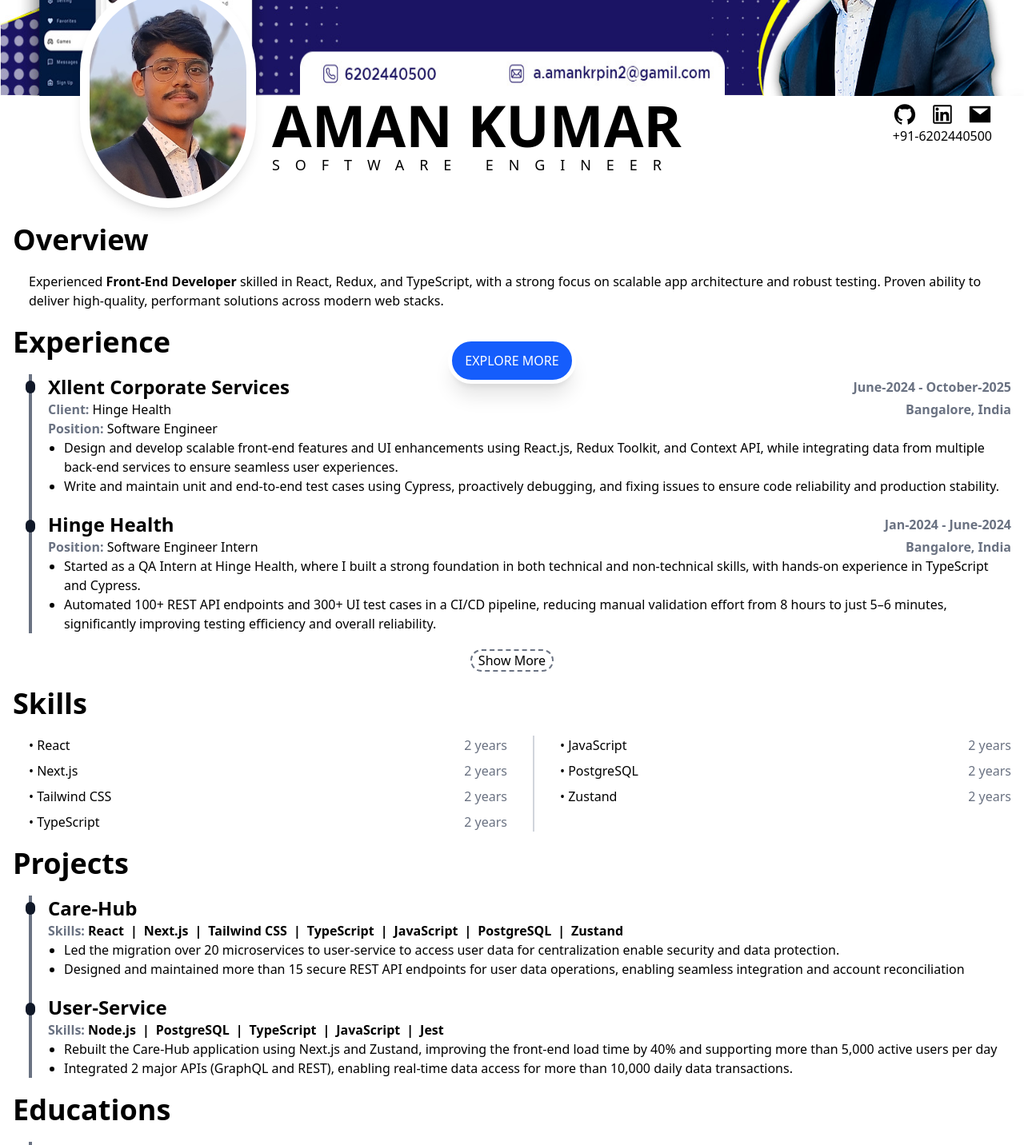
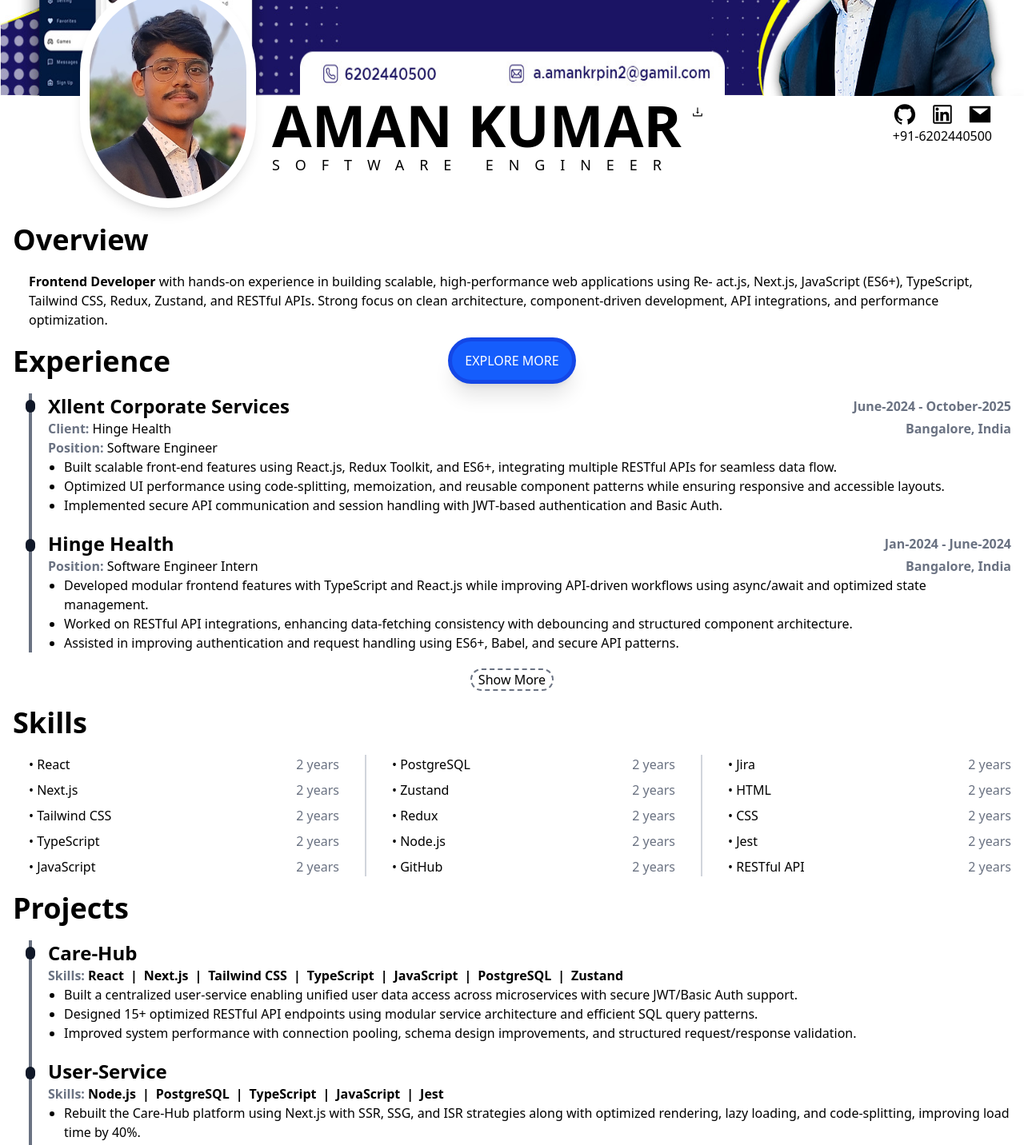
Before and after one commit to Pk-aman/Aman-Kumar, a Next.js app: page / in a window 1280 px wide. Shown: the part 280-1712 px from the top of the page at 80% size. Built offline with nearby package versions, Linux system fonts and the light colour scheme.

Commit message:
update-detatils

```diff
--- a/app/components/homeComponents/contactForm.tsx
+++ b/app/components/homeComponents/contactForm.tsx
@@ -56,7 +56,7 @@
 
   return (
     <>
-      <div className="p-5">
+      <div className="p-5 mt-5 border rounded-3xl shadow-2xl">
         <div className="text-4xl font-bold flex justify-center items-center">
           <h1>Contact Me</h1>
         </div>
--- a/app/components/homeComponents/coverImage.tsx
+++ b/app/components/homeComponents/coverImage.tsx
@@ -3,7 +3,7 @@
 import coverImage from "../../assets/poster.jpg";
 import profileImage from "../../assets/pp.jpg";
 import { overviewData } from "@/app/data/data";
-import { AiOutlineGithub, AiOutlineLinkedin, AiFillMail } from "react-icons/ai";
+import { AiOutlineGithub, AiOutlineLinkedin, AiFillMail, AiOutlineCloudDownload, AiOutlineDownload } from "react-icons/ai";
 import Link from "next/link";
 
 function CoverImage() {
@@ -30,9 +30,14 @@
             {/* Name */}
             <div className="flex justify-between gap-4">
               <div className="flex-shrink-0">
-                <p className="text-7xl font-bold text-black">
-                  {overviewData.name}
-                </p>
+                <div className="flex gap-3">
+                  <p className="text-7xl font-bold text-black">
+                    {overviewData.name}
+                  </p>
+                  <a href='/AmanKumar_Resume_Frontend.pdf' download>
+                  <AiOutlineDownload className="font-bold text-blue mt-3"/>
+                  </a>
+                </div>
                 <p
                   className="text-lg text-black"
                   style={{ letterSpacing: "1.05em" }}
--- a/app/components/homeComponents/overview.tsx
+++ b/app/components/homeComponents/overview.tsx
@@ -4,7 +4,7 @@
 function Overview() {
   const renderDescription = () => {
     const text = overviewData.description;
-    const boldText = "Front-End Developer";
+    const boldText = "Frontend Developer";
     const parts = text.split(boldText);
 
     return (
--- a/app/components/homeComponents/skills.tsx
+++ b/app/components/homeComponents/skills.tsx
@@ -2,17 +2,28 @@
 
 function Skills() {
   // Split skills into two columns
-  const midPoint = Math.ceil(skillsData.length / 2);
-  const leftColumn = skillsData.slice(0, midPoint);
-  const rightColumn = skillsData.slice(midPoint);
+  const breakPoint = Math.ceil(skillsData.length / 3);
+  const leftColumn = skillsData.slice(0, breakPoint);
+  const centerColumn = skillsData.slice(breakPoint, 2*breakPoint)
+  const rightColumn = skillsData.slice(2*breakPoint);
 
   return (
     <>
       <div className="text-4xl font-bold py-5">Skills</div>
-      <div className="pl-5 grid grid-cols-2 gap-8">
+      <div className="pl-5 grid grid-cols-3 gap-8">
         {/* Left Column */}
         <div className="space-y-2">
           {leftColumn.map((skill) => (
+            <div key={skill.name} className="flex justify-between">
+              <span>• {skill.name}</span>
+              <span className="text-gray-500">{skill.experience}</span>
+            </div>
+          ))}
+        </div>
+
+        {/* Cnter Column */}
+        <div className="border-l-2 border-gray-300 pl-8 space-y-2">
+          {centerColumn.map((skill) => (
             <div key={skill.name} className="flex justify-between">
               <span>• {skill.name}</span>
               <span className="text-gray-500">{skill.experience}</span>
--- a/app/data/data.ts
+++ b/app/data/data.ts
@@ -4,7 +4,9 @@
   name: "AMAN KUMAR",
   title: "SOFTWARE ENGINEER",
   description:
-    "Experienced Front-End Developer skilled in React, Redux, and TypeScript, with a strong focus on scalable app architecture and robust testing. Proven ability to deliver high-quality, performant solutions across modern web stacks.",
+    `Frontend Developer with hands-on experience in building scalable, high-performance web applications using Re-
+act.js, Next.js, JavaScript (ES6+), TypeScript, Tailwind CSS, Redux, Zustand, and RESTful APIs.
+Strong focus on clean architecture, component-driven development, API integrations, and performance optimization.`,
 };
 export const experienceData = [
   {
@@ -24,8 +26,9 @@
       "Zustand",
     ],
     descriptions: [
-      "Design and develop scalable front-end features and UI enhancements using React.js, Redux Toolkit, and Context API, while integrating data from multiple back-end services to ensure seamless user experiences.",
-      "Write and maintain unit and end-to-end test cases using Cypress, proactively debugging, and fixing issues to ensure code reliability and production stability.",
+      "Built scalable front‑end features using React.js, Redux Toolkit, and ES6+, integrating multiple RESTful APIs for seamless data flow.",
+      "Optimized UI performance using code‑splitting, memoization, and reusable component patterns while ensuring responsive and accessible layouts.",
+      "Implemented secure API communication and session handling with JWT‑based authentication and Basic Auth."
     ],
   },
   {
@@ -37,8 +40,9 @@
     location: "Bangalore, India",
     skills: ["TypeScript", "JavaScript", "Cypress", "Jest", "React"],
     descriptions: [
-      "Started as a QA Intern at Hinge Health, where I built a strong foundation in both technical and non-technical skills, with hands-on experience in TypeScript and Cypress.",
-      "Automated 100+ REST API endpoints and 300+ UI test cases in a CI/CD pipeline, reducing manual validation effort from 8 hours to just 5–6 minutes, significantly improving testing efficiency and overall reliability.",
+      "Developed modular frontend features with TypeScript and React.js while improving API-driven workflows using async/await and optimized state management.",
+      "Worked on RESTful API integrations, enhancing data-fetching consistency with debouncing and structured component architecture.",
+      "Assisted in improving authentication and request handling using ES6+, Babel, and secure API patterns."
     ],
   },
   {
@@ -69,16 +73,18 @@
       "Zustand",
     ],
     descriptions: [
-      "Led the migration over 20 microservices to user-service to access user data for centralization enable security and data protection.",
-      "Designed and maintained more than 15 secure REST API endpoints for user data operations, enabling seamless integration and account reconciliation",
+      "Built a centralized user-service enabling unified user data access across microservices with secure JWT/Basic Auth support.",
+      "Designed 15+ optimized RESTful API endpoints using modular service architecture and efficient SQL query patterns.",
+      "Improved system performance with connection pooling, schema design improvements, and structured request/response validation."
     ],
   },
   {
     name: "User-Service",
     skills: ["Node.js", "PostgreSQL", "TypeScript", "JavaScript", "Jest"],
     descriptions: [
-      "Rebuilt the Care-Hub application using Next.js and Zustand, improving the front-end load time by 40% and supporting more than 5,000 active users per day",
-      "Integrated 2 major APIs (GraphQL and REST), enabling real-time data access for more than 10,000 daily data transactions.",
+      "Rebuilt the Care-Hub platform using Next.js with SSR, SSG, and ISR strategies along with optimized rendering, lazy loading, and code-splitting, improving load time by 40%.",
+      "Integrated GraphQL and REST APIs to enhance data-access efficiency, supporting 10,000+ daily transactions through optimized fetch patterns, caching, and incremental updates.",
+      "Developed scalable UI components with Tailwind CSS and used Zustand for lightweight global state, combined with virtual scrolling, memoization, and bundle-size optimizations to boost runtime performance."
     ],
   },
 ];
@@ -119,6 +125,47 @@
     experience: "2 years",
     proficiency: "Expert",
   },
+  {
+    name: "Redux",
+    experience: "2 years",
+    proficiency: "Expert",
+  },
+  {
+    name: "Node.js",
+    experience: "2 years",
+    proficiency: "Expert",
+  },
+  {
+    name: "GitHub",
+    experience: "2 years",
+    proficiency: "Expert",
+  },
+  {
+    name: "Jira",
+    experience: "2 years",
+    proficiency: "Expert",
+  },
+  {
+    name: "HTML",
+    experience: "2 years",
+    proficiency: "Expert",
+  },
+  {
+    name: "CSS",
+    experience: "2 years",
+    proficiency: "Expert",
+  },
+  {
+    name: "Jest",
+    experience: "2 years",
+    proficiency: "Expert",
+  },
+  {
+    name: "RESTful API",
+    experience: "2 years",
+    proficiency: "Expert",
+  },
+
 ];
 
 export const educationsData = [
--- a/app/page.tsx
+++ b/app/page.tsx
@@ -10,7 +10,7 @@
   return (
     <>
       <div className="fixed bottom-10 w-full flex justify-center z-10">
-          <Link className="text-white bg-blue-600 px-4 py-3 rounded-full text-bold border-5 border-white shadow-xl" href='/pages/explore' >EXPLORE MORE</Link>
+          <Link className="text-white bg-blue-600 px-4 py-3 rounded-full text-bold border-5 border-blue-700 shadow-xl" href='/pages/explore' >EXPLORE MORE</Link>
       </div>
 
       <CoverImage />
--- a/app/pages/explore/page.tsx
+++ b/app/pages/explore/page.tsx
@@ -2,6 +2,8 @@
 import IntroVideo from "../../components/ExploreComponents/introVideo";
 import { repos } from "@/app/data/data";
 import ProjectCard from "@/app/components/ExploreComponents/projectCard";
+import Link from "next/link";
+import { AiFillBackward } from "react-icons/ai";
 
 async function Explore() {
   let filteredData = [];
@@ -28,6 +30,11 @@
 
   return (
     <div>
+
+      <div className="fixed bottom-10 left-10 flex z-10">
+          <Link className="text-white bg-blue-600 px-4 py-3 rounded-full text-bold border-5 border-blue-700 shadow-xl" href='/' > <AiFillBackward /> </Link>
+      </div>
+
       <IntroVideo />
       <div className="w-full max-w-7xl mx-auto px-4">
         <h1 className="font-bold text-4xl p-3">Projects</h1>
```
Also changed, not shown: 2 other files (tests, documents, lock files or other folders).
